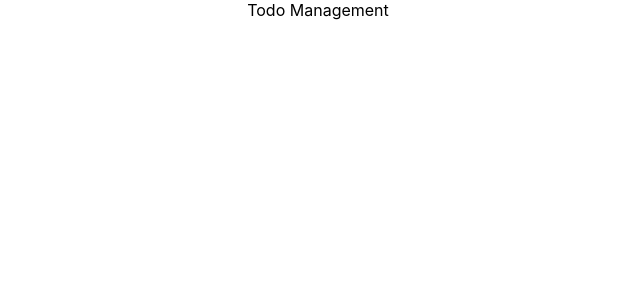
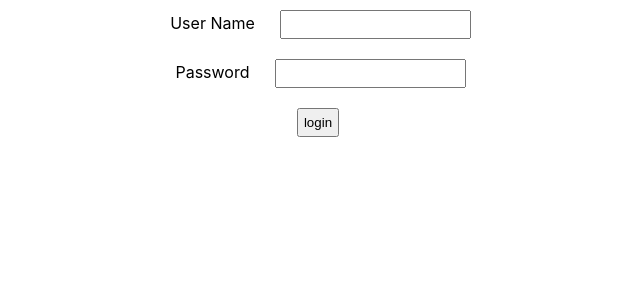
Before and after one commit to cpkopp12/java-fullstack-app, a React (Create React App) app in the folder todo-app/: page / in a window 1280 px wide. Shown: the top 300 px of the page, without its empty margins (322-962 px from the left). Built offline with nearby package versions, Linux system fonts and the light colour scheme.

Commit message:
login page

```diff
--- a/todo-app/src/App.js
+++ b/todo-app/src/App.js
@@ -16,4 +16,5 @@ function App() {
 
 
 
+
 export default App;
--- /dev/null
+++ b/todo-app/src/components/todo/TodoApp.css
@@ -0,0 +1,4 @@
+label, input, button {
+    margin: 10px;
+    padding: 5px;
+}
--- a/todo-app/src/components/todo/TodoApp.jsx
+++ b/todo-app/src/components/todo/TodoApp.jsx
@@ -1,7 +1,67 @@
+import './TodoApp.css';
+import { useState } from 'react';
+
 export default function TodoApp() {
     return (
         <div className="TodoApp">
-            Todo Management
+            <LoginComponent />
+            {/* <WelcomeComponent /> */}
         </div>
     )
 }
+
+function LoginComponent() {
+
+    const [username, setUsername] = useState('');
+    const [password, setPassword] = useState('');
+    const [showSuccessMessage, setShowSuccessMessage] = useState(false);
+    const [showErrorMessage, setShowErrorMessage] = useState(false);
+
+    function handleUsernameChange(event) {
+        setUsername(event.target.value);
+    }
+
+    function handlePasswordChange(event) {
+        setPassword(event.target.value);
+    }
+
+    function handleSubmit() {
+        if (username === 'cam' && password==='dummy') {
+            setShowSuccessMessage(true);
+            setShowErrorMessage(false);
+        } else {
+            setShowSuccessMessage(false);
+            setShowErrorMessage(true);
+        }
+    }
+
+    return (
+        <div className="Login">
+            {showSuccessMessage && <div className="successMessage">Authenticated Successfully</div>}
+            {showErrorMessage && <div className='errorMessage'>Authentication Failed. Please check your credentials.</div>}
+            <div className="LoginForm">
+                <div>
+                    <label>User Name</label>
+                    <input type="text" name ="username" value={username} onChange={handleUsernameChange} />
+                </div>
+                <div>
+                    <label>Password</label>
+                    <input type="text" name ="password" value={password} onChange={handlePasswordChange} />
+                </div>
+                <div>
+                    <button type="button" name="login" onClick={handleSubmit}>login</button>
+                </div>
+            </div>
+        </div>
+    )
+}
+
+
+
+function WelcomeComponent() {
+    return (
+        <div className="Welcome">
+            Welcome Component
+        </div>
+    )
+}
```
